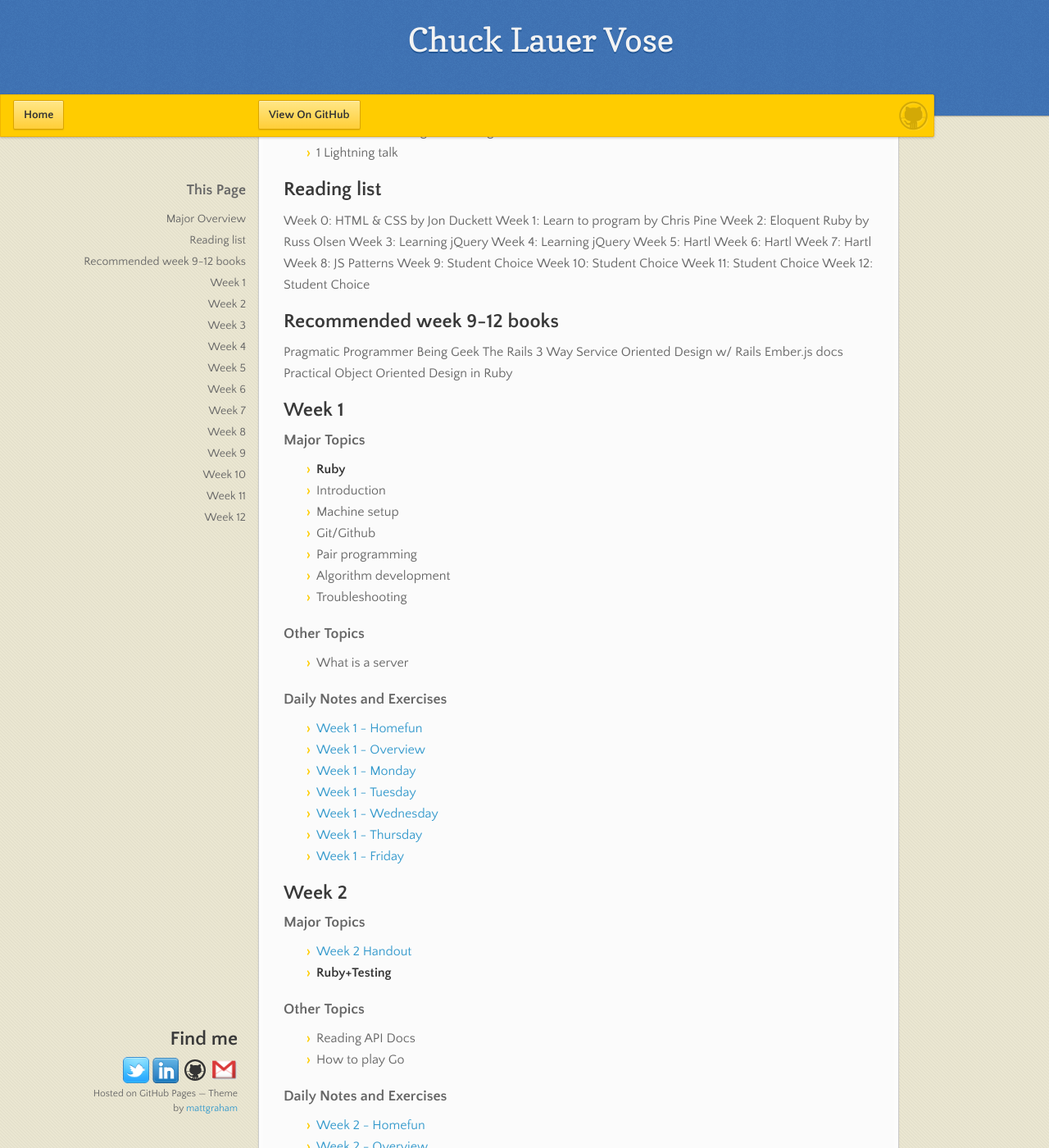
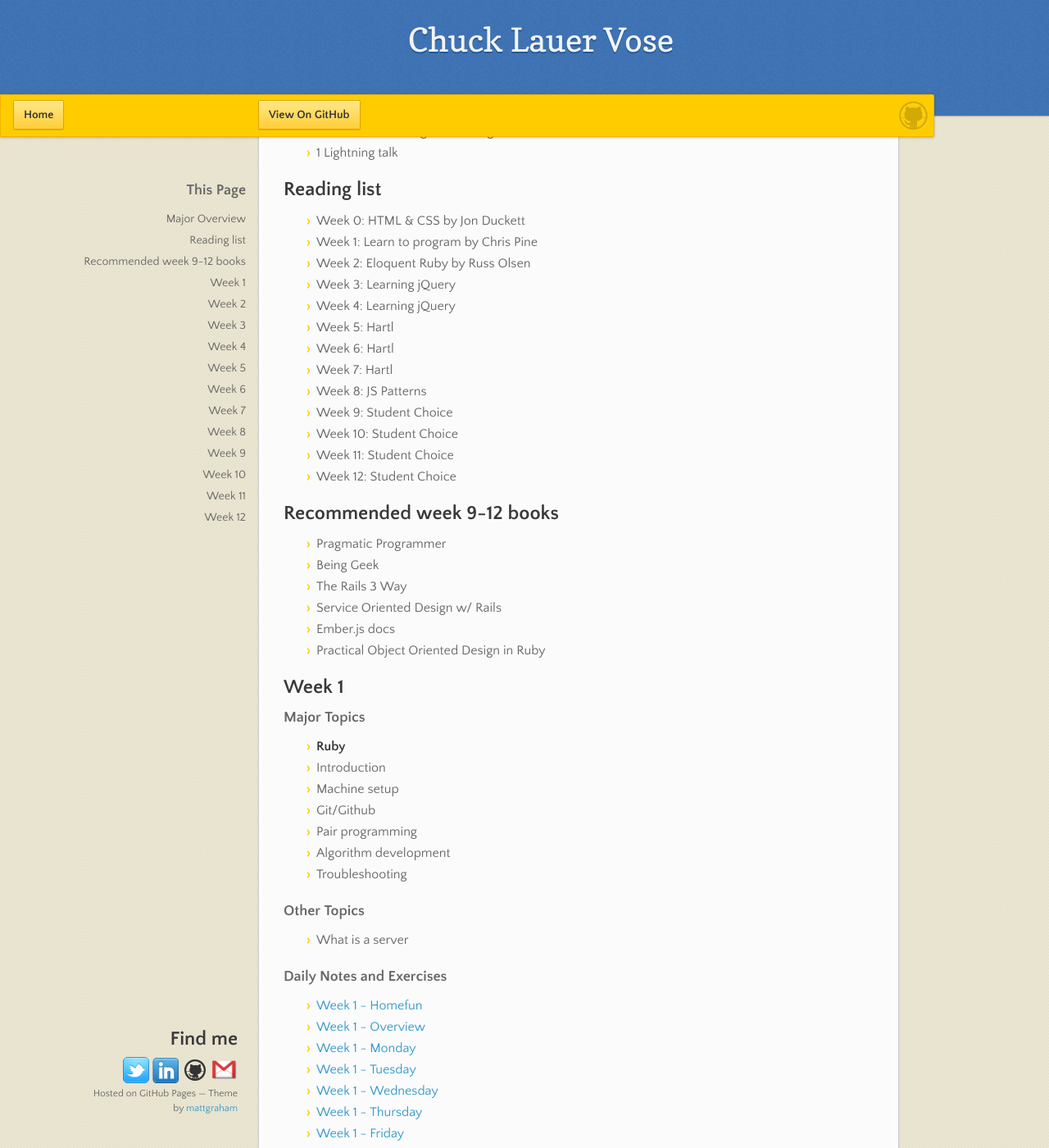
Before and after one commit to vosechu/vosechu.github.io, a Jekyll site: the page built from exercises/overview.md, in a window 1280 px wide and 1400 px high, scrolled down 1200 px. Shown: the whole window at 82% size. Built offline with Jekyll 4.4.1, drawn with Linux system fonts in a browser that asks for light colours; nearby versions of some CDN libraries.

Commit message:
Fix some formatting

```diff
--- a/exercises/overview.md
+++ b/exercises/overview.md
@@ -5,7 +5,9 @@ title: Major Overview
 ---
 
 ### Weeks 1-4
+
 #### Artifacts
+
 * Personal portfolio on github pages
 * Daily commit of warmups/exercises
 * TODO: Small project using Ruby/JS
@@ -14,6 +16,7 @@ title: Major Overview
 * 1 Lightning talk
 
 #### Topics
+
 * Classroom logistics (No learning plan associated)
 * Portfolios (Employment)
 * Programming fundamentals w/Ruby,JS
@@ -26,7 +29,9 @@ title: Major Overview
 * Networking (Employment)
 
 ### Weeks 5-8
+
 #### Artifacts
+
 * Personal project for your portfolio
 * TODO: Small project using Rails/Sinatra
 * Four blog posts
@@ -34,6 +39,7 @@ title: Major Overview
 * 1 Lightning talk
 
 #### Topics
+
 * Sinatra/Rails
 * Databases
 * Javascript patterns
@@ -41,37 +47,43 @@ title: Major Overview
 * Networking expansion
 
 ### Weeks 9-12
+
 #### Artifacts
+
 * Second project for your portfolio with a group (possibly sponsored)
 * Four blog posts
 * Comments on assigned reading
 * 1 Lightning talk
 
 ## Reading list
-Week 0: HTML & CSS by Jon Duckett
-Week 1: Learn to program by Chris Pine
-Week 2: Eloquent Ruby by Russ Olsen
-Week 3: Learning jQuery
-Week 4: Learning jQuery
-Week 5: Hartl
-Week 6: Hartl
-Week 7: Hartl
-Week 8: JS Patterns
-Week 9: Student Choice
-Week 10: Student Choice
-Week 11: Student Choice
-Week 12: Student Choice
+
+* Week 0: HTML & CSS by Jon Duckett
+* Week 1: Learn to program by Chris Pine
+* Week 2: Eloquent Ruby by Russ Olsen
+* Week 3: Learning jQuery
+* Week 4: Learning jQuery
+* Week 5: Hartl
+* Week 6: Hartl
+* Week 7: Hartl
+* Week 8: JS Patterns
+* Week 9: Student Choice
+* Week 10: Student Choice
+* Week 11: Student Choice
+* Week 12: Student Choice
 
 ## Recommended week 9-12 books
-Pragmatic Programmer
-Being Geek
-The Rails 3 Way
-Service Oriented Design w/ Rails
-Ember.js docs
-Practical Object Oriented Design in Ruby
+
+* Pragmatic Programmer
+* Being Geek
+* The Rails 3 Way
+* Service Oriented Design w/ Rails
+* Ember.js docs
+* Practical Object Oriented Design in Ruby
 
 ## Week 1
+
 ### Major Topics
+
 * **Ruby**
 * Introduction
 * Machine setup
@@ -81,9 +93,11 @@ Practical Object Oriented Design in Ruby
 * Troubleshooting
 
 ### Other Topics
+
 * What is a server
 
 ### Daily Notes and Exercises
+
 * [Week 1 - Homefun](/exercises/session2/week1/homefun.html)
 * [Week 1 - Overview](/exercises/session2/week1/overview.html)
 * [Week 1 - Monday](/exercises/session2/week1/monday.html)
@@ -93,8 +107,9 @@ Practical Object Oriented Design in Ruby
 * [Week 1 - Friday](/exercises/session2/week1/friday.html)
 
 ## Week 2
+
 ### Major Topics
-* [Week 2 Handout](/exercises/session2/week2.html)
+
 * **Ruby+Testing**
 
 ### Other Topics
@@ -102,6 +117,7 @@ Practical Object Oriented Design in Ruby
 * How to play Go
 
 ### Daily Notes and Exercises
+
 * [Week 2 - Homefun](/exercises/session2/week2/homefun.html)
 * [Week 2 - Overview](/exercises/session2/week2/overview.html)
 * [Week 2 - Monday](/exercises/session2/week2/monday.html)
@@ -112,12 +128,15 @@ Practical Object Oriented Design in Ruby
 
 
 ## Week 3
+
 ### Major Topics
+
 * **Javascript**
 
 ### Other Topics
 
 ### Daily Notes and Exercises
+
 * [Week 3 - Homefun](/exercises/session2/week3/homefun.html)
 * [Week 3 - Overview](/exercises/session2/week3/overview.html)
 * [Week 3 - Monday](/exercises/session2/week3/monday.html)
@@ -127,12 +146,15 @@ Practical Object Oriented Design in Ruby
 * [Week 3 - Friday](/exercises/session2/week3/friday.html)
 
 ## Week 4
+
 ### Major Topics
+
 * **Javascript+Testing**
 
 ### Other Topics
 
 ### Daily Notes and Exercises
+
 * [Week 4 - Homefun](/exercises/session2/week4/homefun.html)
 * [Week 4 - Overview](/exercises/session2/week4/overview.html)
 * [Week 4 - Monday](/exercises/session2/week4/monday.html)
@@ -142,12 +164,15 @@ Practical Object Oriented Design in Ruby
 * [Week 4 - Friday](/exercises/session2/week4/friday.html)
 
 ## Week 5
+
 ### Major Topics
+
 * **Rails**
 
 ### Other Topics
 
 ### Daily Notes and Exercises
+
 * [Week 5 - Homefun](/exercises/session2/week5/homefun.html)
 * [Week 5 - Overview](/exercises/session2/week5/overview.html)
 * [Week 5 - Monday](/exercises/session2/week5/monday.html)
@@ -157,12 +182,15 @@ Practical Object Oriented Design in Ruby
 * [Week 5 - Friday](/exercises/session2/week5/friday.html)
 
 ## Week 6
+
 ### Major Topics
+
 * **Rails**
 
 ### Other Topics
 
 ### Daily Notes and Exercises
+
 * [Week 6 - Homefun](/exercises/session2/week6/homefun.html)
 * [Week 6 - Overview](/exercises/session2/week6/overview.html)
 * [Week 6 - Monday](/exercises/session2/week6/monday.html)
@@ -172,12 +200,15 @@ Practical Object Oriented Design in Ruby
 * [Week 6 - Friday](/exercises/session2/week6/friday.html)
 
 ## Week 7
+
 ### Major Topics
+
 * **Rails**
 
 ### Other Topics
 
 ### Daily Notes and Exercises
+
 * [Week 7 - Homefun](/exercises/session2/week7/homefun.html)
 * [Week 7 - Overview](/exercises/session2/week7/overview.html)
 * [Week 7 - Monday](/exercises/session2/week7/monday.html)
@@ -187,12 +218,15 @@ Practical Object Oriented Design in Ruby
 * [Week 7 - Friday](/exercises/session2/week7/friday.html)
 
 ## Week 8
+
 ### Major Topics
+
 * **Javascript Patterns**
 
 ### Other Topics
 
 ### Daily Notes and Exercises
+
 * [Week 8 - Homefun](/exercises/session2/week8/homefun.html)
 * [Week 8 - Overview](/exercises/session2/week8/overview.html)
 * [Week 8 - Monday](/exercises/session2/week8/monday.html)
@@ -202,12 +236,15 @@ Practical Object Oriented Design in Ruby
 * [Week 8 - Friday](/exercises/session2/week8/friday.html)
 
 ## Week 9
+
 ### Major Topics
+
 * **Student Choice**
 
 ### Other Topics
 
 ### Daily Notes and Exercises
+
 * [Week 9 - Homefun](/exercises/session2/week9/homefun.html)
 * [Week 9 - Overview](/exercises/session2/week9/overview.html)
 * [Week 9 - Monday](/exercises/session2/week9/monday.html)
@@ -217,12 +254,15 @@ Practical Object Oriented Design in Ruby
 * [Week 9 - Friday](/exercises/session2/week9/friday.html)
 
 ## Week 10
+
 ### Major Topics
+
 * **Student Choice**
 
 ### Other Topics
 
 ### Daily Notes and Exercises
+
 * [Week 10 - Homefun](/exercises/session2/week10/homefun.html)
 * [Week 10 - Overview](/exercises/session2/week10/overview.html)
 * [Week 10 - Monday](/exercises/session2/week10/monday.html)
@@ -232,12 +272,15 @@ Practical Object Oriented Design in Ruby
 * [Week 10 - Friday](/exercises/session2/week10/friday.html)
 
 ## Week 11
+
 ### Major Topics
+
 * **Student Choice**
 
 ### Other Topics
 
 ### Daily Notes and Exercises
+
 * [Week 11 - Homefun](/exercises/session2/week11/homefun.html)
 * [Week 11 - Overview](/exercises/session2/week11/overview.html)
 * [Week 11 - Monday](/exercises/session2/week11/monday.html)
@@ -247,12 +290,15 @@ Practical Object Oriented Design in Ruby
 * [Week 11 - Friday](/exercises/session2/week11/friday.html)
 
 ## Week 12
+
 ### Major Topics
+
 * **Student Choice**
 
 ### Other Topics
 
 ### Daily Notes and Exercises
+
 * [Week 12 - Homefun](/exercises/session2/week12/homefun.html)
 * [Week 12 - Overview](/exercises/session2/week12/overview.html)
 * [Week 12 - Monday](/exercises/session2/week12/monday.html)
```
